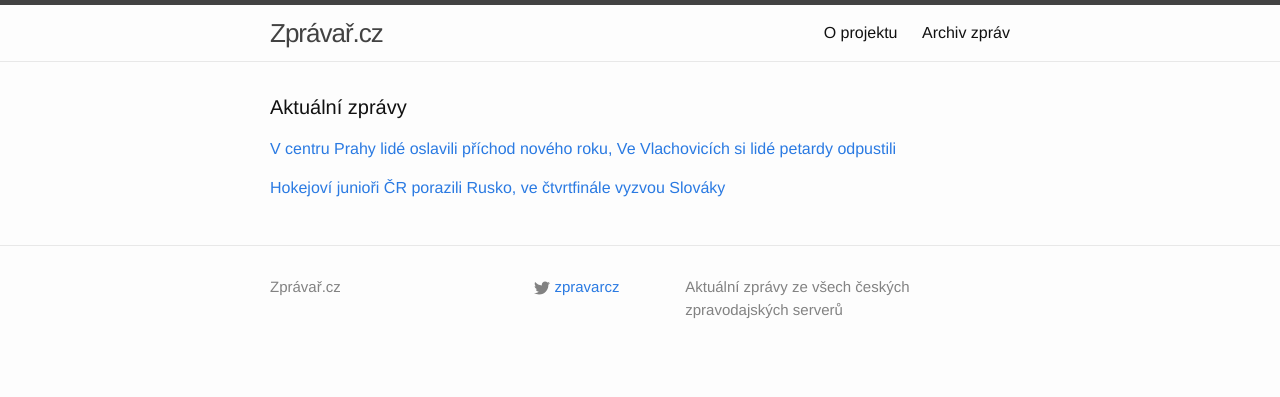
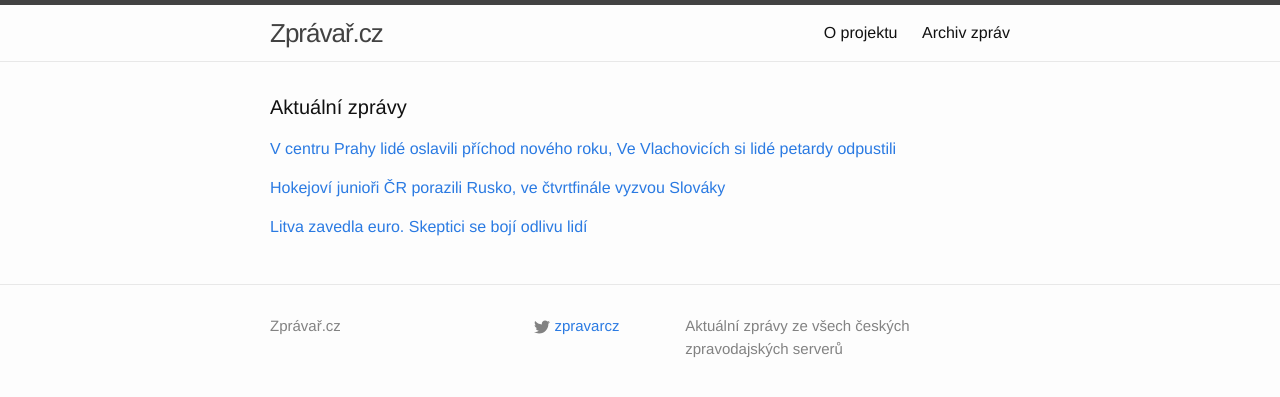
Before and after one commit to adliska/zpravar, a Jekyll site: the page built from index.html, in a window 1280 px wide. Shown: the top 397 px of the page. Built offline with Jekyll 4.4.1, drawn with Linux system fonts in a browser that asks for light colours.

Commit message:
zpravar news update

```diff
--- a/index.html
+++ b/index.html
@@ -21,4 +21,11 @@
 <li><a href=http://www.rozhlas.cz/_zprava/hokejova-dvacitka-porazila-na-ms-rusko-41-ve-ctvrtfinale-vyzve-slovensko--1438421>Hokejová dvacítka porazila na MS Rusko 4:1, ve čtvrtfinále vyzve Slovensko - www.rozhlas.cz</a></li>
 <li><a href=http://hokej.idnes.cz/hokej-ms-dvacitek-cesko-rusko-d2d-/reprezentace.aspx?c=A150101_012343_reprezentace_cig>Mladí hokejisté překvapili: porazili Rusko, ve čtvrtfinále čekají Slováci - hokej.idnes.cz</a></li>
 </ul>
+</div><p><a href="javascript:;" onclick="toggle_visibility('zpravy2')">Litva zavedla euro. Skeptici se bojí odlivu lidí</a></p>
+<div id="zpravy2" style="display:none">
+<ul>
+<li><a href=http://echo24.cz/a/wacyN>Litva zavedla euro. Skeptici se bojí odlivu lidí - echo24.cz</a></li>
+<li><a href=http://ekonomika.idnes.cz/litva-prijala-euro-je-devatenactym-clenem-eurozony-fxv-/eko_euro.aspx?c=A150101_002541_eko_euro_jav>V Litvě se začalo platit eurem, od půlnoci je členem eurozóny - ekonomika.idnes.cz</a></li>
+<li><a href=http://www.financninoviny.cz/zpravodajstvi/zpravy/litva-je-od-dnesniho-dne-19-clenem-eurozony/1163951>Litva je od dnešního dne 19. členem eurozóny - www.financninoviny.cz</a></li>
+</ul>
 </div></div>
```
